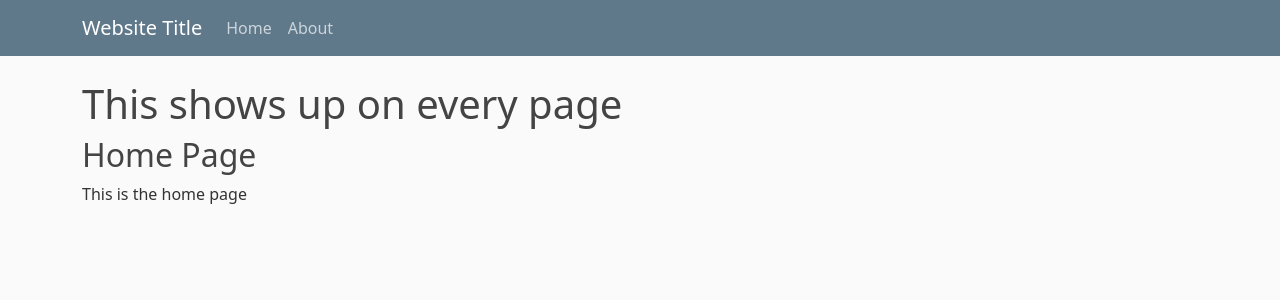
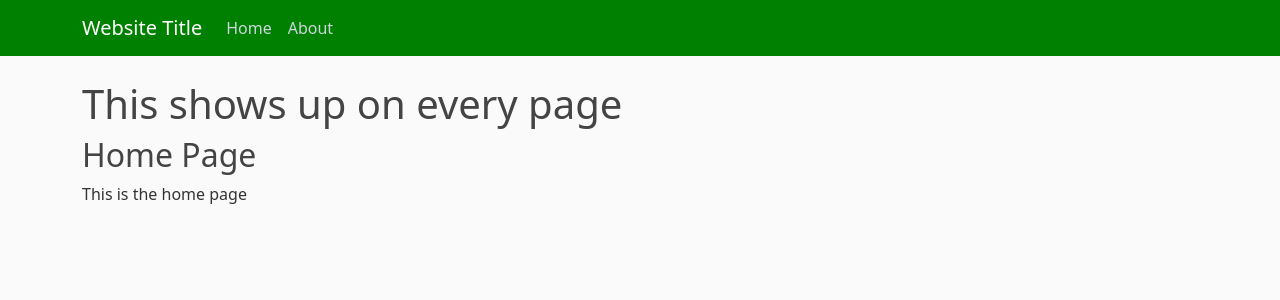
Before and after one commit to Shadeira/flask-hosting, a Flask app: page / in a window 1280 px wide. Shown: the top 300 px of the page. Run offline with Flask 3, Linux system fonts and the light colour scheme.

Commit message:
change bk color

```diff
--- a/static/main.css
+++ b/static/main.css
@@ -9,7 +9,7 @@ h1, h2, h3, h4, h5, h6 {
 }
 
 .bg-steel {
-  background-color: #5f788a;
+  background-color: green;
 }
 
 .site-header .navbar-nav .nav-link {
```
